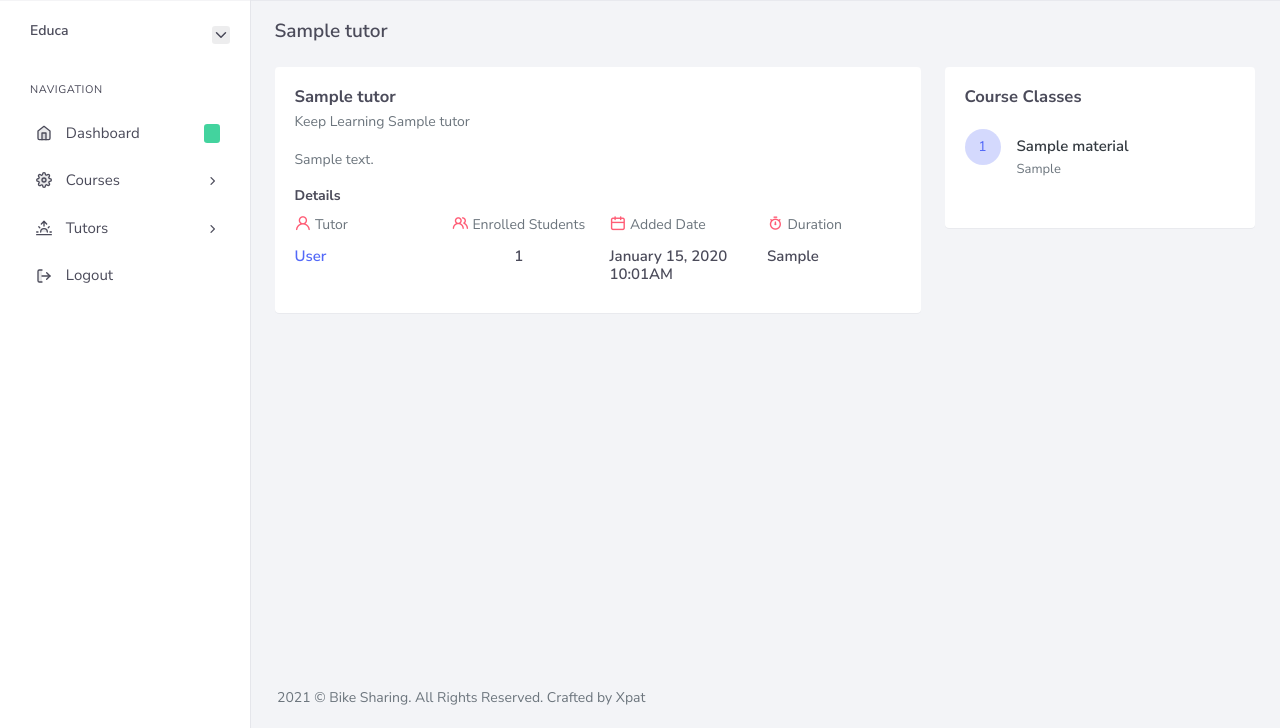
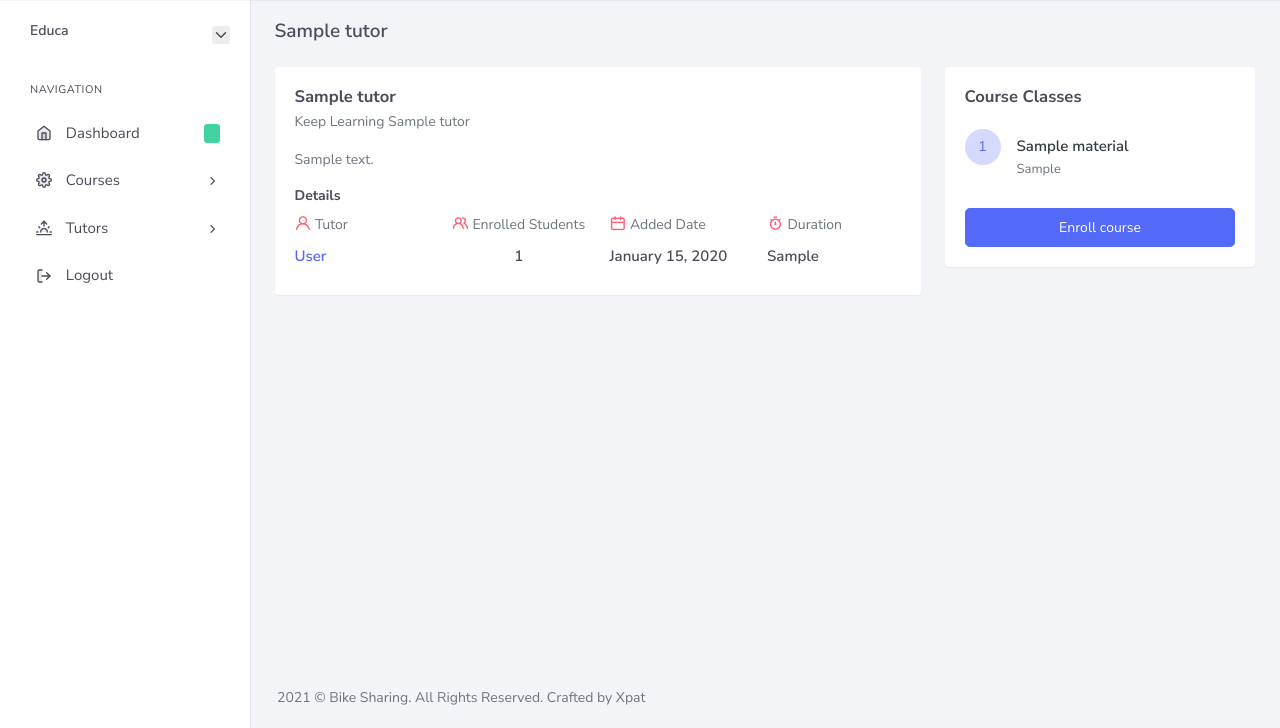
Before and after one commit to tijanidevit/basic-elearn, a WordPress theme: page /bike_sharing/student/course?id=1 in a window 1280 px wide. Shown: the part 72-800 px from the top of the page. Run offline with PHP 8.4 and a stand-in for WordPress, Linux system fonts and the light colour scheme; the site name, menu and one post (Sample post) are stand-ins, and other content is empty; the visitor is signed in with stand-in values (Sample User, id 1); tables that the repository leaves empty or names only in its code hold one stand-in row (values such as "Sample post").

Commit message:
CourseClass

```diff
--- a/core/core.function.php
+++ b/core/core.function.php
@@ -29,7 +29,7 @@
 		if ($date =="" || $date == null) {
 			return "";
 		}
-		return date('F d, Y h:mA', strtotime($date));
+		return date('F d, Y', strtotime($date));
 	}
 
 	function set_flash($title,$description){
--- a/core/students.class.php
+++ b/core/students.class.php
@@ -47,11 +47,11 @@
         }
 
 
-        function add_student_courses($student_id,$course_id){
+        function add_student_course($student_id,$course_id){
             return DB::execute("INSERT INTO student_courses(student_id,course_id) VALUES(?,?) ",[$student_id,$course_id]);
         }
 
-        function check_student_courses($student_id,$course_id){
+        function check_student_course($student_id,$course_id){
             return DB::num_row("SELECT id FROM student_courses WHERE student_id = ? AND course_id = ? ",[$student_id,$course_id]);
         }
 
--- a/student/course-class.php
+++ b/student/course-class.php
@@ -49,6 +49,7 @@ $colors = ['primary','success','danger','info','warning'];
                     <div class="row page-title align-items-center">
                         <div class="col-sm-4 col-xl-6">
                             <h4 class="mb-1 mt-0"><?php echo $course['course_title'] ?></h4>
+                            <?php display_flash('success'); display_flash('error') ?>
                         </div>
                     </div>
 
--- a/student/course.php
+++ b/student/course.php
@@ -12,7 +12,9 @@ $id = $_GET['id'];
 
 $student_id = $_SESSION['elearn_student']['id'];
 include_once '../core/courses.class.php';
+include_once '../core/students.class.php';
 include_once '../core/core.function.php';
+$student_obj = new students();
 $course_obj = new courses();
 
 $course = $course_obj->fetch_course($id);
@@ -61,7 +63,6 @@ $colors = ['primary','success','danger','info','warning'];
                                     <h4 class="mb-1 mt-0 header-title"><?php echo $course['course_title'] ?></h4>
                                     <p class="mb-3 mt-0">Keep Learning <?php echo $course['course_title'] ?></p>
 
-                                    <?php display_flash('success'); display_flash('error') ?>
 
                                     <div class="text-muted mt-3">
                                         <p><?php echo $course['course_description'] ?></p>
@@ -130,7 +131,13 @@ $colors = ['primary','success','danger','info','warning'];
                                             </li>
                                         <?php endforeach ?>
                                     </ul>
-
+                                    <div>
+                                        <?php if ($student_obj->check_student_course($student_id,$id) > 0): ?>
+                                            <a class="btn btn-block btn-primary" href="course-class?id=<?php echo $id ?>">Go to course</a>
+                                        <?php else: ?>
+                                            <a class="btn btn-block btn-primary" href="enroll?id=<?php echo $id ?>">Enroll course</a>
+                                        <?php endif ?>
+                                    </div>
                                 </div>
                             </div>
                         </div>
--- a/student/enroll.php
+++ b/student/enroll.php
@@ -13,10 +13,10 @@ include_once '../core/students.class.php';
 include_once '../core/core.function.php';
 $student_obj = new students();
 $course_id = $_GET['id'];
-if ($student_obj->check_student_courses($student_id,$course_id) > 0) {
+if ($student_obj->check_student_course($student_id,$course_id) > 0) {
 	set_flash('error',displayWarning('You already enrolled'));
 }else{
-	$student_courses = $student_obj->add_student_courses($student_id,$course_id);
+	$student_courses = $student_obj->add_student_course($student_id,$course_id);
 	set_flash('success',displaySuccess('You Have Successfully Enrolled'));
 }
 
```
Also changed, not shown: student/tutors.php (+6 -6 lines).
